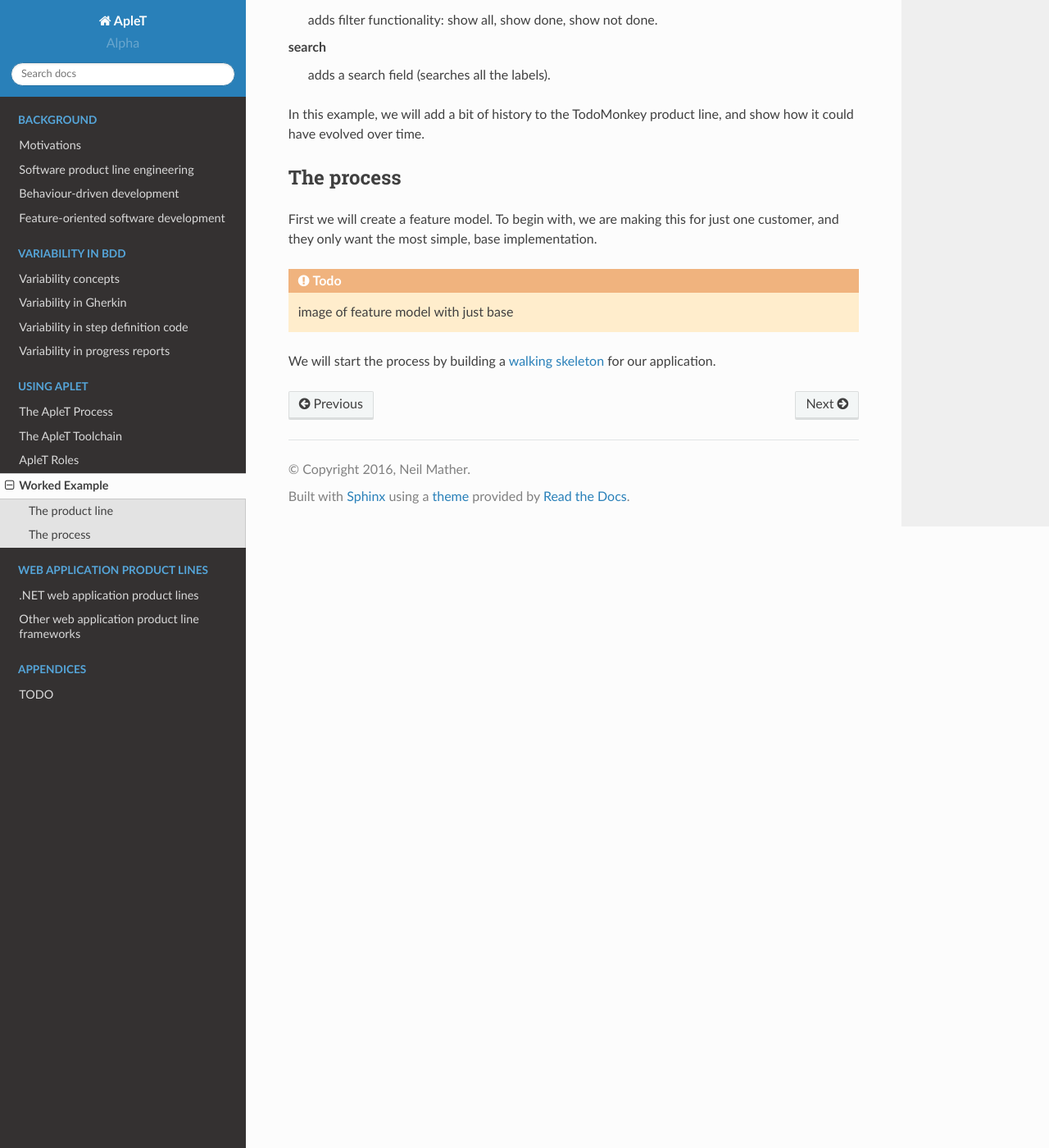
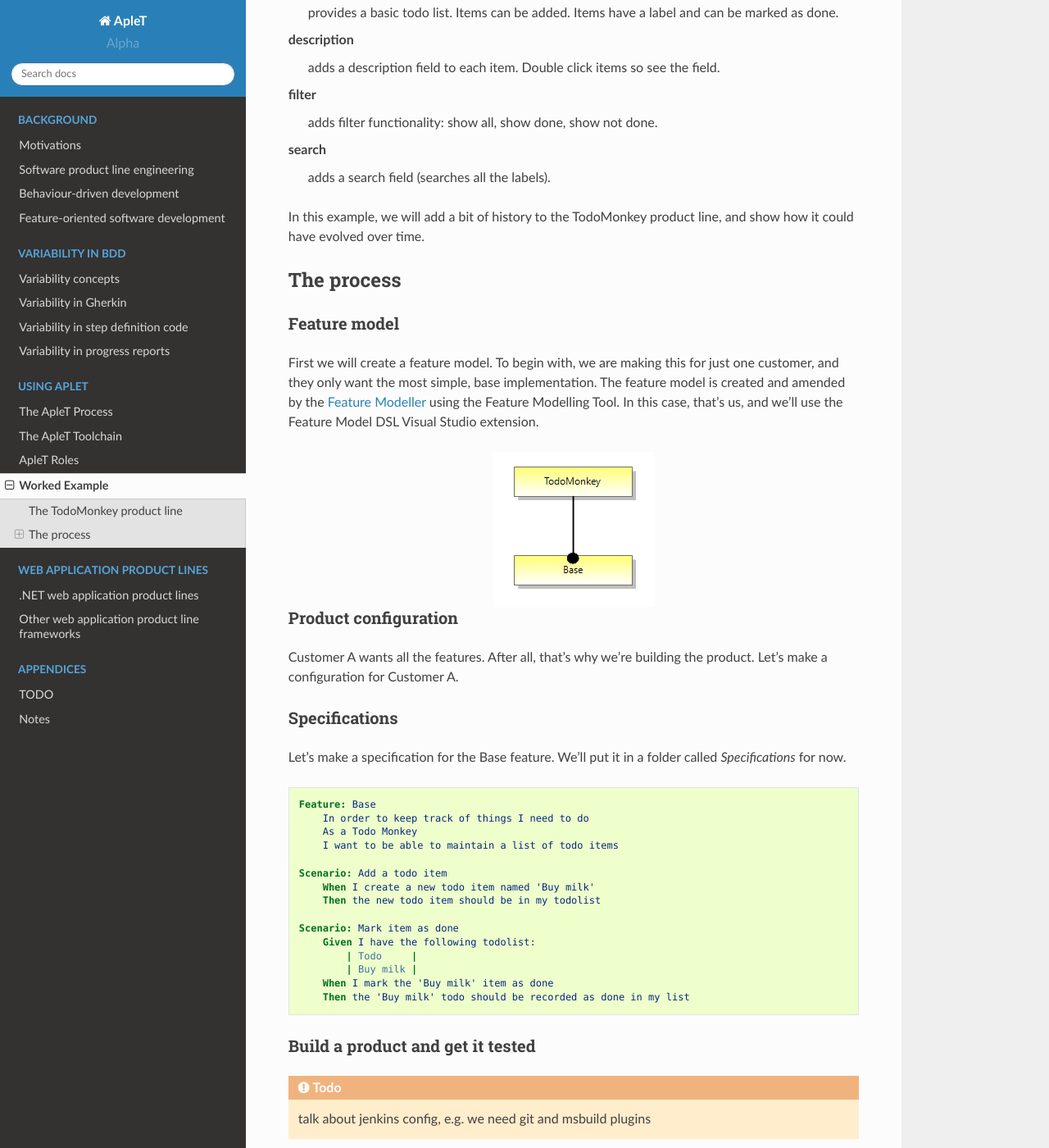
Before and after one commit to ngm/ApleT, a Sphinx documentation site: the page built from docs/aplet-example.rst, in a window 1280 px wide and 1400 px high, scrolled down 931 px. Shown: the whole window at 82% size. Built offline with Sphinx 7.4.7 and the Read the Docs theme 2.0.0, drawn with Linux system fonts in a browser that asks for light colours; some of the changed text lies outside the part shown.

Commit message:
Fleshing out the worked example

```diff
--- a/docs/aplet-example.rst
+++ b/docs/aplet-example.rst
@@ -11,12 +11,14 @@
 `TodoMonkey product line <http://featuremonkey_js.schnapptack.de/latest/example_spl/>`_
 for todo list applications as introduced by `Schnapptack <http://schnapptack.de/>`_.
 
-The product line
-================
+The TodoMonkey product line
+===========================
 
 The feature model of the full TodoMonkey Product Line looks like this:
 
 .. image:: _static/todomonkey-featuremodel.png
+
+.. todo:: This feature model might need some refining, e.g. break base into list, add item, label, mark as done, etc
 
 Feature base is mandatory (filled circle). All other features are optional(empty circle). However, feature search depends on feature filter.
 
@@ -39,10 +41,89 @@
 The process
 ===========
 
+Feature model
+-------------
+
 First we will create a feature model.  To begin with, we are making this for just one customer,
-and they only want the most simple, base implementation.
+and they only want the most simple, base implementation.  The feature model is created and amended
+by the :ref:`Feature Modeller <aplet-roles>` using the Feature Modelling Tool.  In this case, that's
+us, and we'll use the Feature Model DSL Visual Studio extension.
 
-.. todo:: image of feature model with just base
+.. image:: _static/todomonkey-fm-justbase.png
+    :align: center
 
-We will start the process by building a `walking skeleton <https://gojko.net/2014/06/09/forget-the-walking-skeleton-put-it-on-crutches/>`_
-for our application.
+Product configuration
+---------------------
+
+Customer A wants all the features.  After all, that's why we're building the product.
+Let's make a configuration for Customer A.
+
+Specifications
+--------------
+
+Let's make a specification for the Base feature.
+We'll put it in a folder called `Specifications` for now.
+
+.. code-block:: gherkin
+
+    Feature: Base
+        In order to keep track of things I need to do
+        As a Todo Monkey
+        I want to be able to maintain a list of todo items
+
+    Scenario: Add a todo item
+        When I create a new todo item named 'Buy milk'
+        Then the new todo item should be in my todolist
+
+    Scenario: Mark item as done
+        Given I have the following todolist:
+            | Todo     |
+            | Buy milk |
+        When I mark the 'Buy milk' item as done
+        Then the 'Buy milk' todo should be recorded as done in my list
+
+
+Build a product and get it tested
+---------------------------------
+
+.. todo:: talk about jenkins config, e.g. we need git and msbuild plugins
+.. todo:: need to reference the GOOS book more for walking skeleton, outside in ideas, etc.
+
+Now we need to add a build configuration to our continuous integration setup,
+that will 'continuously' build the product for Customer A and run the specification
+tests against it so we and the product owner can see how much we have done.
+
+See `walking skeleton <https://gojko.net/2014/06/09/forget-the-walking-skeleton-put-it-on-crutches/>`_.
+
+So first of all we need a new build profile in Jenkins.
+
+.. image:: _static/todomonkey-jenkins-config.png
+    :align: center
+
+We also need a very naive product implementation.  Something that we can run the specification tests against.
+
+We'll create a basic web app.
+
+We also need to create a build script that Jenkins can run and produce and deploy our naive product, in
+order to run tests on it.
+
+The script could be some combination of Jenkins' own build steps, and calling out to a build scripting language
+such as FAKE.
+
+.. image:: _static/todomonkey-jenkins-teststeps.png
+    :align: center
+
+.. todo:: write the test execution code, here probably use browser automation
+
+Progress report
+---------------
+
+.. todo:: discuss manual vs automated build runs in jenkins
+
+We are now able to run the build within Jenkins, which produces a progress report for us.
+
+.. image:: _static/todomonkey-jenkins-progressreport.png
+    :align: center
+
+
+Now we can start writing some code!
--- a/docs/roles.rst
+++ b/docs/aplet-roles.rst
@@ -1,3 +1,5 @@
+.. _aplet-roles:
+
 ApleT Roles
 ===========
 
```
Also changed, not shown: docs/index.rst (+4 -3 lines), docs/notes.rst (added, +9 -0 lines), docs/_static/todomonkey-fm-justbase.png (added), docs/_static/todomonkey-jenkins-config.png (added), docs/_static/todomonkey-jenkins-progressreport.png (added), docs/_static/todomonkey-jenkins-teststeps.png (added), docs/aplet-process.rst (renamed from docs/process.rst), docs/aplet-toolchain.rst (renamed from docs/toolchain.rst).
